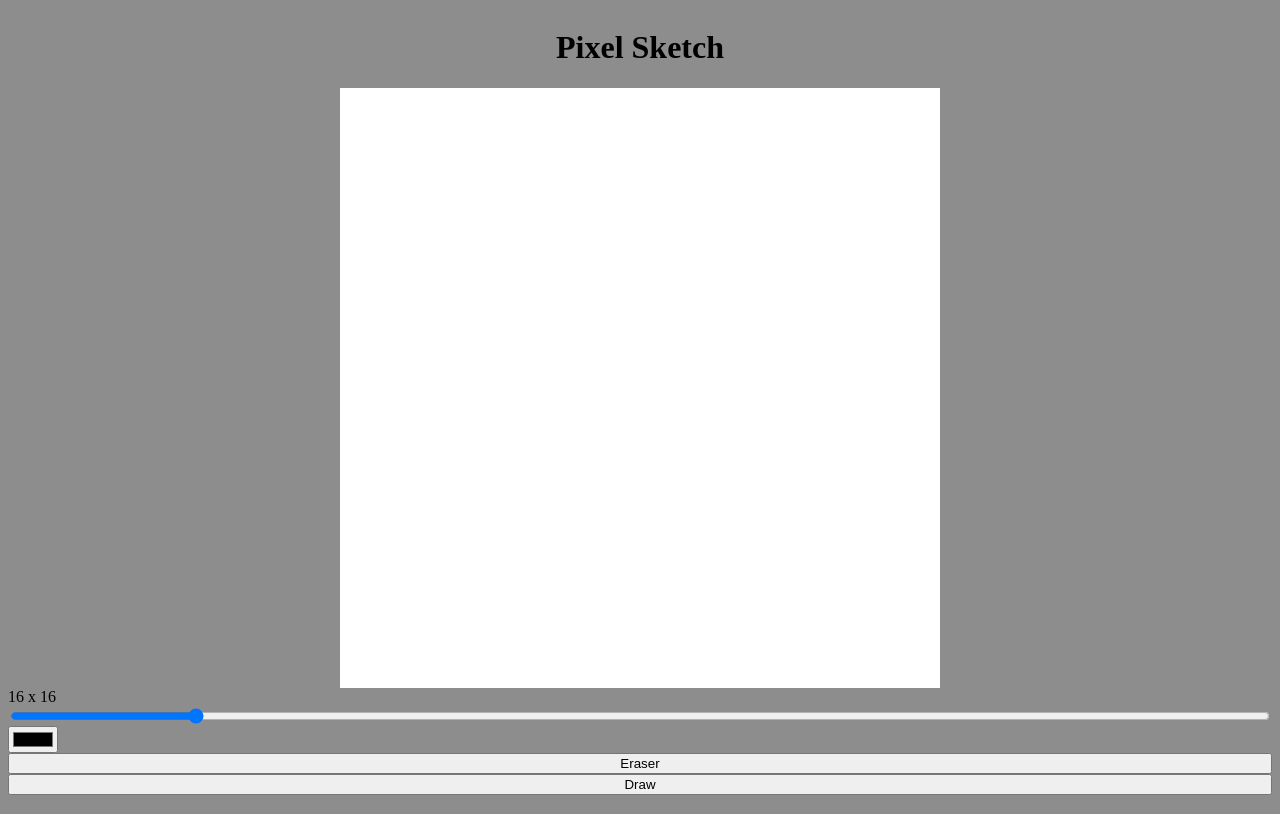
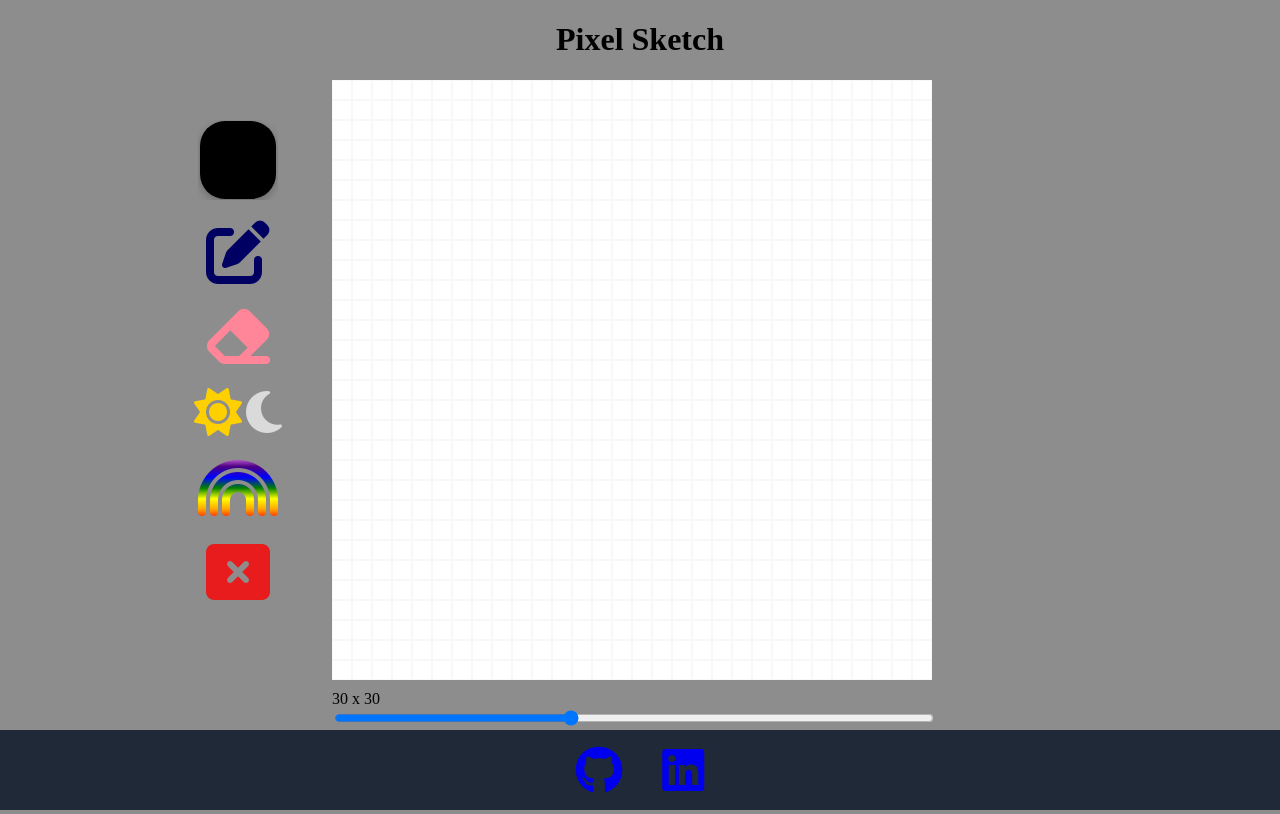
Before and after one commit to ali-hasan97/pixel-sketch, a plain HTML site: page index.html in a window 1280 px wide. Drawn offline with Linux system fonts and the light colour scheme.

Commit message:
Page organized. Icons added for sketching tools

```diff
--- a/index.html
+++ b/index.html
@@ -6,16 +6,33 @@
     <meta name="viewport" content="width=device-width, initial-scale=1.0">
     <meta description="An in-browser sketching tool that allows you to use different colors and thicknesses to express your artsy side freely!">
     <link rel="stylesheet" href="./style.css">
+    <link rel="stylesheet" href="https://cdnjs.cloudflare.com/ajax/libs/font-awesome/6.1.2/css/all.min.css">
     <script src="./javascript.js" defer></script>
     <title>Pixel Sketch</title>
 </head>
 <body>
     <h1>Pixel Sketch</h1>
-    <div id="grid"></div>
-    <div id="sizeValue" class="size-value">16 x 16</div>
-    <input id="sizeSlider" type="range" value="16" min="8" max="64" />
-    <input id="colorSelector" type="color" value="#000000">
-    <button id="eraser">Eraser</button>
-    <button id="draw">Draw</button>
+    <div id="container">
+        <div id="configs">
+            <input id="colorSelector" type="color" value="#000000">
+            <i id="draw" class="fa-solid fa-pen-to-square fa-4x"></i>
+            <i id="eraser" class="fa-solid fa-eraser fa-4x"></i>
+            <div id="shade">
+                <i id="lighten" class="fa-solid fa-sun fa-3x"></i>
+                <i id="darken" class="fa-solid fa-moon fa-3x"></i>
+            </div>
+            <i id="rainbow" class="fa-solid fa-rainbow fa-4x rainbow"></i>
+            <i id="clear" class="fa-solid fa-rectangle-xmark fa-4x"></i>
+        </div>
+        <div id="grid-container">
+            <div id="grid"></div>
+            <div id="sizeValue" class="size-value">30 x 30</div>
+            <input id="sizeSlider" type="range" value="30" min="8" max="64" />
+        </div>
+    </div>
+    <div class="footer">
+        <a target="_blank" href="https://github.com/ali-hasan97"><i class="fa-brands fa-github fa-3x"></i></a>
+        <a target="_blank" href="https://linkedin.com/in/syed-ali-hasan"><i class="fa-brands fa-linkedin fa-3x"></i></a>
+    </div>
 </body>
 </html>
--- a/javascript.js
+++ b/javascript.js
@@ -1,6 +1,6 @@
 let grid=document.querySelector('#grid');
-const default_size = 16;
 
+const default_size = 30;
 let size = default_size;
 const sizeSlider = document.querySelector('#sizeSlider');
 const sizeValue = document.querySelector('#sizeValue');
@@ -10,6 +10,7 @@ let colorValue = '#000000';
 
 const eraser = document.querySelector('#eraser');
 const draw = document.querySelector('#draw');
+const clear = document.querySelector('#clear');
 
 // grid initial setup
 function createGrid(size) {
@@ -19,7 +20,7 @@ function createGrid(size) {
 
     for (let i = 0; i < (size*size); i++) {
         let cell=document.createElement('div');
-        cell.classList.add('c16x16');
+        cell.classList.add('cell');
         cell.addEventListener('mouseover', setColor);
         cell.addEventListener('mousedown', setColor);
         cell.addEventListener('click', setColorClick);
@@ -33,6 +34,10 @@ eraser.onclick = () => (setNewColor('white'));
 
 // draw mode
 draw.onclick = () => (setNewColor(colorSelector.value));
+
+// rainbow mode
+
+
 
 // set color of a cell
 let mousedown = false;
@@ -57,13 +62,15 @@ function setColorClick() {
 }
 
 
-// grid resizing
+// grid resizing and clear
 sizeSlider.onchange = (e) => resizeGrid(e.target.value);
+clear.onclick = () => resizeGrid(size);
 
-function resizeGrid(size) {
-    sizeValueUpdate(size);
+function resizeGrid(newSize) {
+    size = newSize;
+    sizeValueUpdate(newSize);
     eraseGrid();
-    createGrid(size);
+    createGrid(newSize);
     setNewColor(colorSelector.value);
 }
 
--- a/style.css
+++ b/style.css
@@ -1,12 +1,65 @@
+
+
 body {
-display: flex;
-flex-direction: column;
-background-color: rgb(141, 141, 141);
+    display: flex;
+    flex-direction: column;
+    background-color: rgb(141, 141, 141);
+    margin: 0px;
+    min-height: 100vh;
 }
 
 h1 {
-    flex: 1;
     text-align: center;
+}
+
+#container {
+    display: flex;
+    justify-content: center;
+    margin-left: -150px;
+}
+
+#configs {
+    display: flex;
+    flex-direction: column;
+    justify-content: flex-start;
+    gap: 20px;
+    align-items: center;
+    padding-right: 50px;
+    margin-top: 40px;
+}
+
+/* config icons */
+
+#draw {
+    color: rgb(0, 0, 99);
+}
+
+#eraser {
+    color: rgb(255, 133, 153);
+}
+
+#lighten {
+    color: rgb(255, 208, 0);
+}
+
+#darken {
+    color: rgb(218, 218, 218)
+}
+
+.rainbow {
+    background-image: linear-gradient(to bottom, violet, indigo, blue, green, yellow, orange, red);
+    -webkit-background-clip: text;
+    color: transparent;
+}
+
+#clear {
+    color: rgba(255, 0, 0, 0.801);
+}
+
+/* end config icons */
+
+#grid-container {
+
 }
 
 #grid {
@@ -17,6 +70,64 @@ h1 {
     background-color: white;
 }
 
-.c16x16 {
-    /* border: 1px solid black; */
+.cell {
+    border: 1px solid rgb(248, 248, 248);
 }
+
+#sizeValue {
+    padding-top: 10px;
+}
+
+#sizeSlider {
+    width: 600px;
+}
+
+button,
+i,
+input[type='color'] {
+  transition: transform 0.1s ease-in-out;
+}
+
+button:hover,
+i:hover,
+input[type='color']:hover {
+  transform: scale(1.05);
+}
+
+input[type='color']:active {
+  transition: transform 0.05s ease-in-out;
+  transform: scale(1);
+}
+
+input[type='color'] {
+  -webkit-appearance: none;
+  width: 80px;
+  height: 80px;
+  border: none;
+  background-color: rgb(141, 141, 141);
+}
+
+input[type='color']::-webkit-color-swatch-wrapper {
+  padding: 0;
+}
+
+input[type='color']::-webkit-color-swatch {
+  border: none;
+  border-radius: 25px;
+  box-shadow: rgba(0, 0, 0, 0.24) 0px 3px 8px;
+}
+
+.footer {
+    display: flex;
+    justify-content: center;
+    background-color: #1f2937;
+    align-items: center;
+    padding-left: 200px;
+    padding-right: 200px;
+    height: 80px;
+    margin-top: auto;
+}
+
+.footer i {
+    padding: 20px;
+}
```
